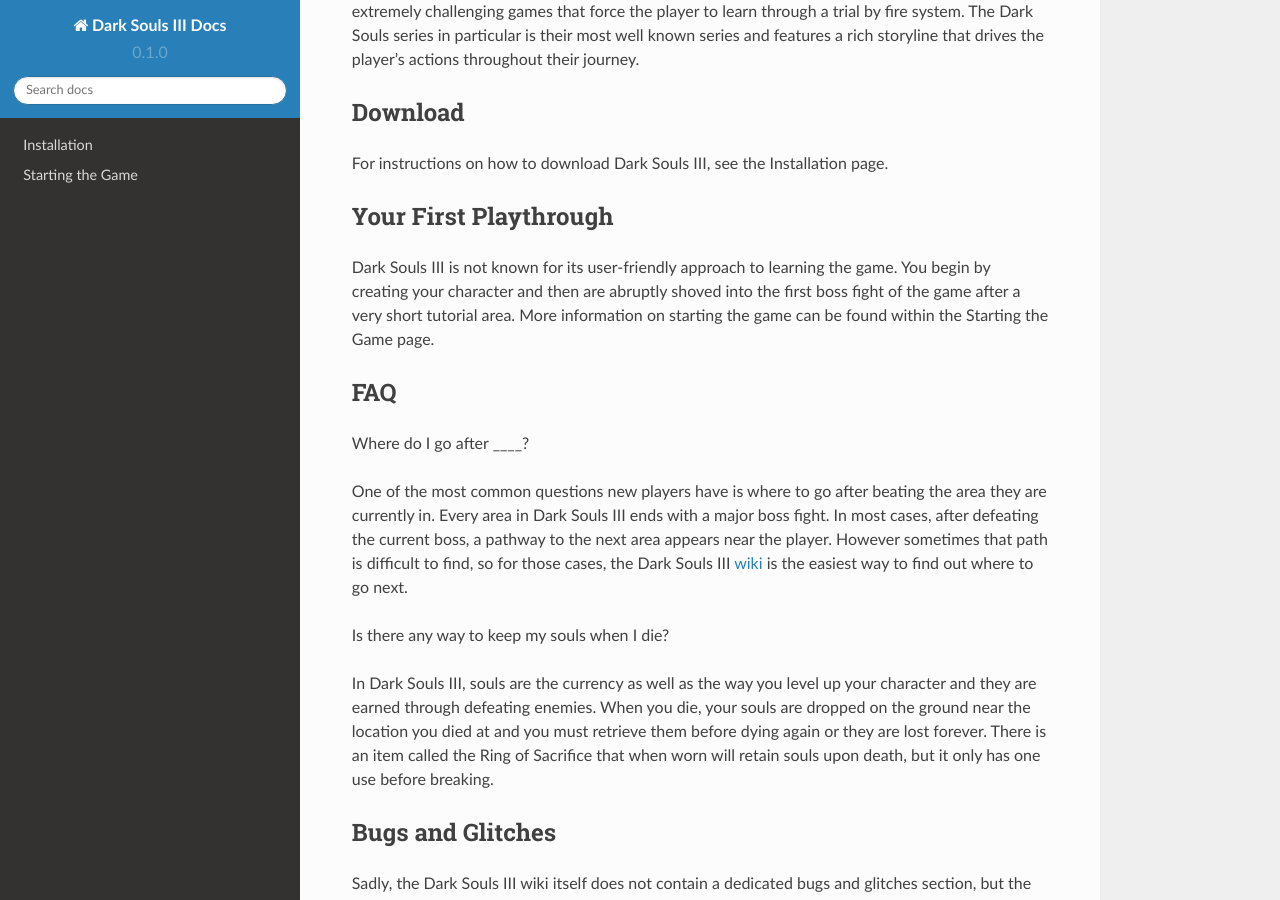
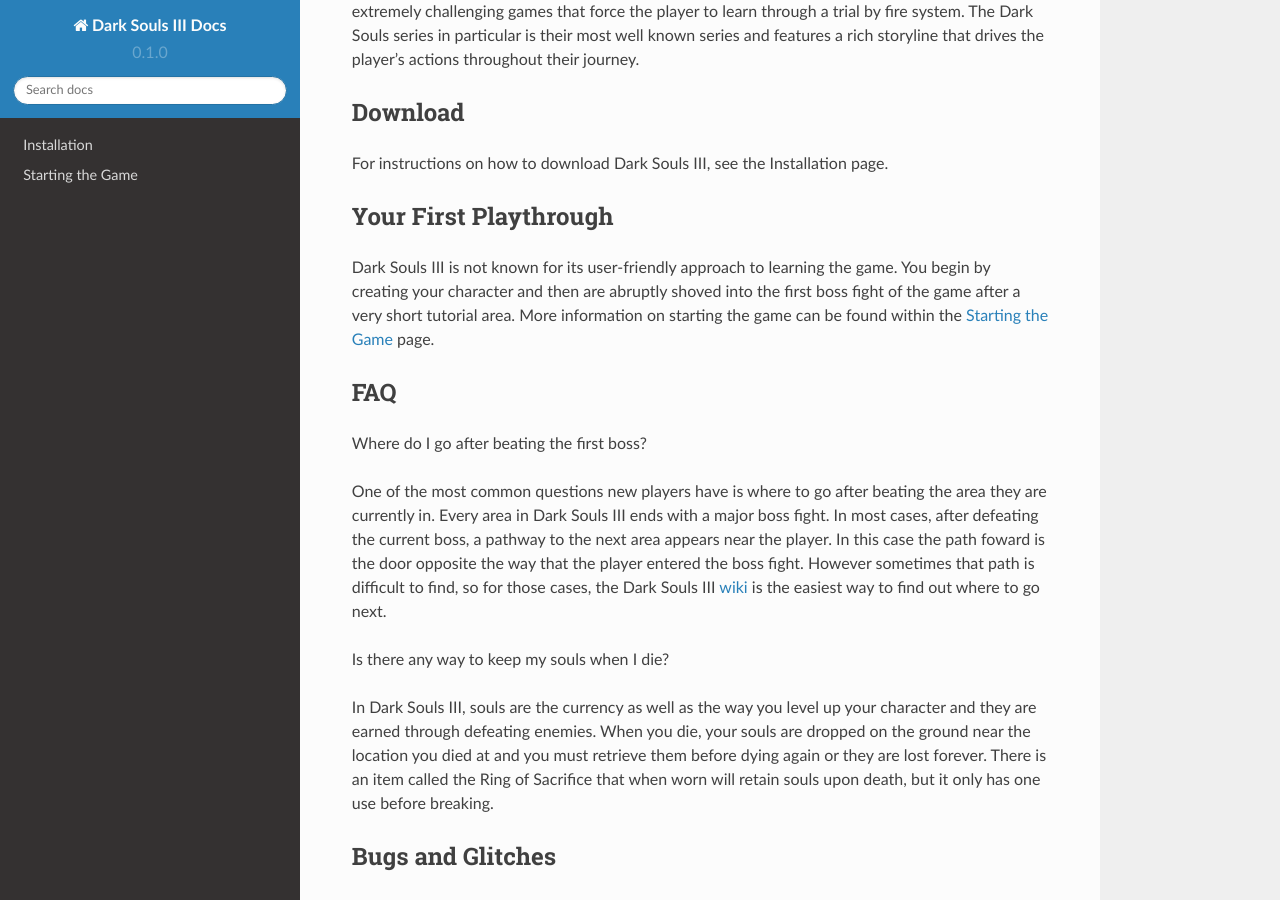
Before and after one commit to pulsfortjf/Dark-Souls-III-Docs, a Sphinx documentation site: the page built from docs/source/index.rst, in a window 1280 px wide and 900 px high, scrolled down 384 px. Built offline with Sphinx 7.4.7 and the Read the Docs theme 2.0.0, drawn with Linux system fonts in a browser that asks for light colours.

Commit message:
Update index.rst

```diff
--- a/docs/source/index.rst
+++ b/docs/source/index.rst
@@ -26,14 +26,14 @@
 Your First Playthrough
 ***********************
 
-Dark Souls III is not known for its user-friendly approach to learning the game. You begin by creating your character and then are abruptly shoved into the first boss fight of the game after a very short tutorial area. More information on starting the game can be found within the Starting the Game page.
+Dark Souls III is not known for its user-friendly approach to learning the game. You begin by creating your character and then are abruptly shoved into the first boss fight of the game after a very short tutorial area. More information on starting the game can be found within the :ref:`start` page.
 
 FAQ
 ***********************
 
-Where do I go after ____?
+Where do I go after beating the first boss?
 
-One of the most common questions new players have is where to go after beating the area they are currently in. Every area in Dark Souls III ends with a major boss fight. In most cases, after defeating the current boss, a pathway to the next area appears near the player. However sometimes that path is difficult to find, so for those cases, the Dark Souls III `wiki <https://darksouls3.wiki.fextralife.com/Dark+Souls+3+Wiki>`_ is the easiest way to find out where to go next.
+One of the most common questions new players have is where to go after beating the area they are currently in. Every area in Dark Souls III ends with a major boss fight. In most cases, after defeating the current boss, a pathway to the next area appears near the player. In this case the path foward is the door opposite the way that the player entered the boss fight. However sometimes that path is difficult to find, so for those cases, the Dark Souls III `wiki <https://darksouls3.wiki.fextralife.com/Dark+Souls+3+Wiki>`_ is the easiest way to find out where to go next.
 
 Is there any way to keep my souls when I die?
 
```
Also changed, not shown: other parts of docs/source/index.rst (+1 -1 lines).
